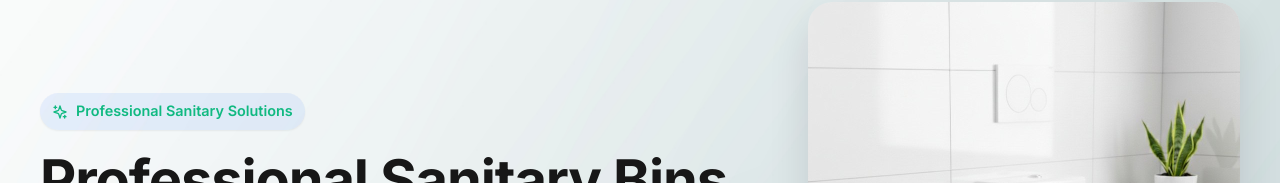
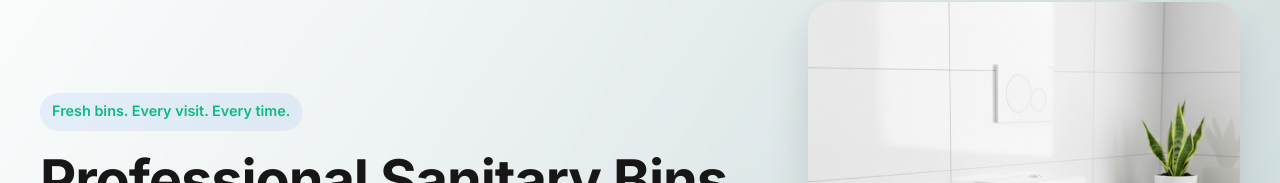
Before and after one commit to jhonielviloria/vedder-landing-page, a React (Vite) app: page / in a window 1280 px wide. Shown: the part 142-325 px from the top of the page. Built offline with nearby package versions, Linux system fonts and the light colour scheme; no server answers.

Commit message:
reword hero section

```diff
--- a/src/components/Hero.jsx
+++ b/src/components/Hero.jsx
@@ -17,8 +17,8 @@ const Hero = () => {
           {/* Left: Heading and CTAs */}
           <div className="hero-left">
             <div className="hero-badge" aria-label="badge" style={{ animation: 'fadeIn 0.6s ease-out' }}>
-              <Sparkles size={16} />
-              Professional Sanitary Solutions
+              {/* <Sparkles size={16} /> */}
+              Fresh bins. Every visit. Every time.
             </div>
 
             <h1 className="hero-title" style={{ animation: 'fadeInUp 0.8s ease-out 0.2s backwards' }}>
```
